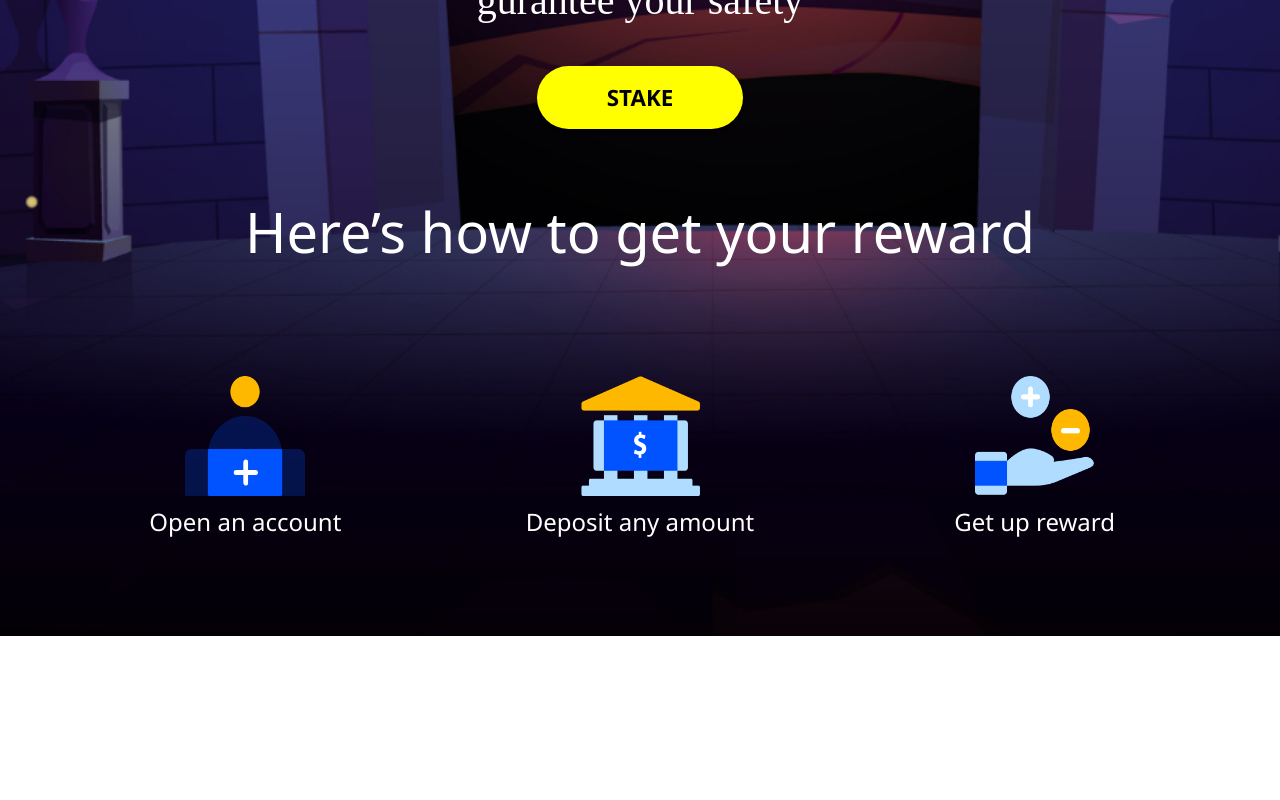
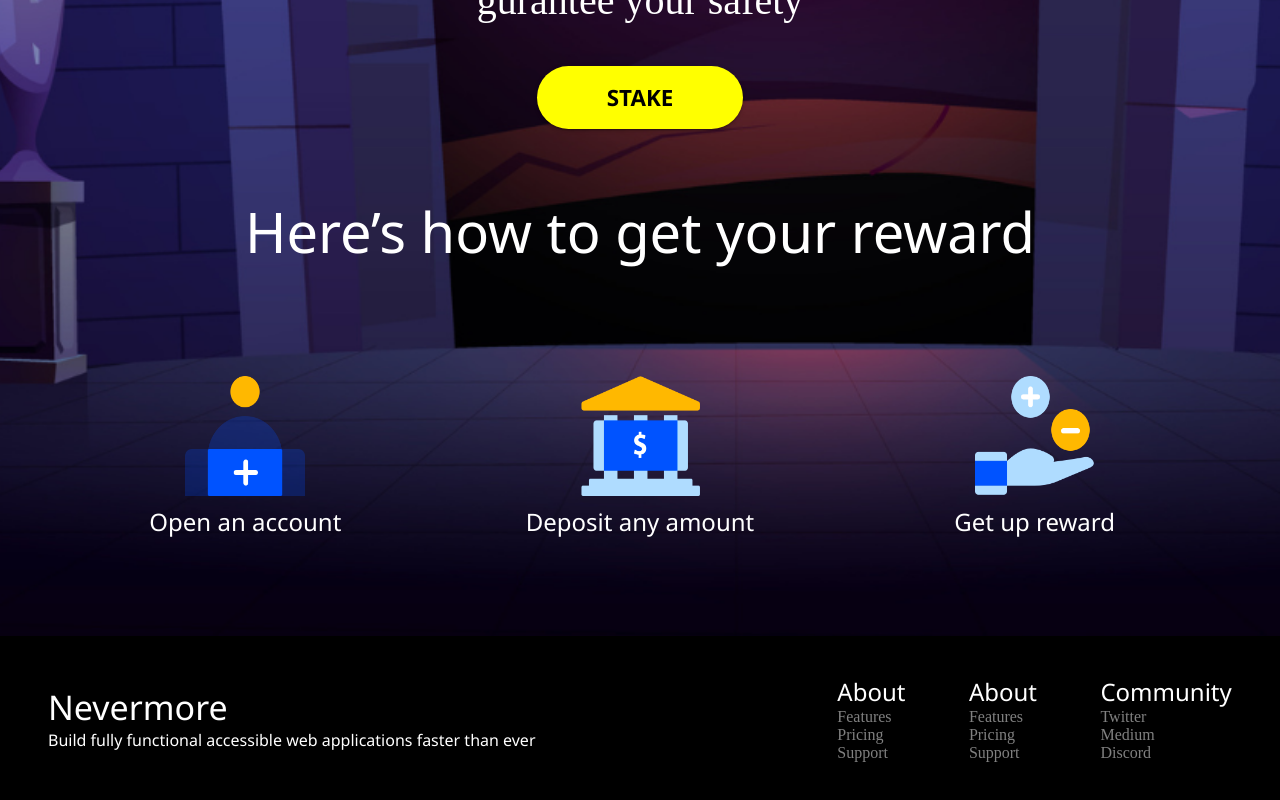
Before and after one commit to tzztson/dapp-nevermore, a React (Create React App) app: page /home in a window 1280 px wide. Shown: the part 779-1579 px from the top of the page. Before the commit the page ends 1415 px from the top, so only its background shows below. Built offline with nearby package versions, Linux system fonts and the light colour scheme.

Commit message:
update: home

```diff
--- a/src/components/layouts/footer.tsx
+++ b/src/components/layouts/footer.tsx
@@ -1,5 +1,118 @@
 import React from "react";
+import { Link } from "react-router-dom";
+import {
+    Container,
+    Box,
+    Button,
+    Typography,
+    Fade,
+    Grid,
+} from "@material-ui/core";
+import { makeStyles, Theme, styled } from "@material-ui/core/styles";
+
+const useStyles = makeStyles((theme: Theme) => ({
+    root: {
+        backgroundColor: "black",
+        color: "white",
+        padding: "1.5rem",
+        "& ul": {
+            listStyleType: "none",
+            padding: 0,
+        },
+    },
+    footer: {
+        display: "flex",
+        justifyContent: "space-between",
+        alignItems: "center",
+        "& > div:first-child": {
+            flex: 2,
+        },
+        "& > div:last-child": {
+            flex: 1,
+        },
+        "& a": {
+            color: "gray",
+            "&:hover": {
+                textDecoration: "underline",
+            },
+        },
+    },
+}));
 
 export default function Footer() {
-    return <div></div>;
+    const classes = useStyles();
+
+    return (
+        <Box className={classes.root}>
+            <Container maxWidth={"xl"}>
+                <Box className={classes.footer}>
+                    <Box>
+                        <Typography variant="h4">Nevermore</Typography>
+                        <Typography variant="body1">
+                            Build fully functional accessible web applications
+                            faster than ever
+                        </Typography>
+                    </Box>
+                    <Box>
+                        <Grid container>
+                            <Grid item sm={12} md={4}>
+                                <ul>
+                                    <li>
+                                        <Typography variant="h5">
+                                            About
+                                        </Typography>
+                                    </li>
+                                    <li>
+                                        <Link to="">Features</Link>
+                                    </li>
+                                    <li>
+                                        <Link to="">Pricing</Link>
+                                    </li>
+                                    <li>
+                                        <Link to="">Support</Link>
+                                    </li>
+                                </ul>
+                            </Grid>
+                            <Grid item sm={12} md={4}>
+                                <ul>
+                                    <li>
+                                        <Typography variant="h5">
+                                            About
+                                        </Typography>
+                                    </li>
+                                    <li>
+                                        <Link to="">Features</Link>
+                                    </li>
+                                    <li>
+                                        <Link to="">Pricing</Link>
+                                    </li>
+                                    <li>
+                                        <Link to="">Support</Link>
+                                    </li>
+                                </ul>
+                            </Grid>
+                            <Grid item sm={12} md={4}>
+                                <ul>
+                                    <li>
+                                        <Typography variant="h5">
+                                            Community
+                                        </Typography>
+                                    </li>
+                                    <li>
+                                        <Link to="">Twitter</Link>
+                                    </li>
+                                    <li>
+                                        <Link to="">Medium</Link>
+                                    </li>
+                                    <li>
+                                        <Link to="">Discord</Link>
+                                    </li>
+                                </ul>
+                            </Grid>
+                        </Grid>
+                    </Box>
+                </Box>
+            </Container>
+        </Box>
+    );
 }
```
